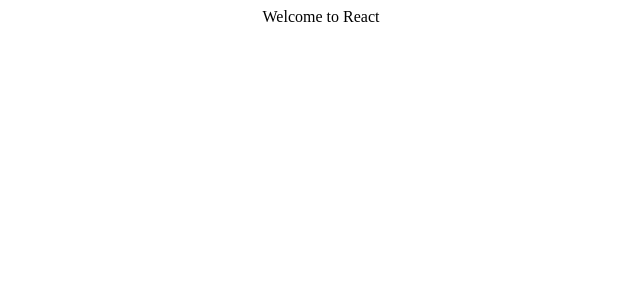
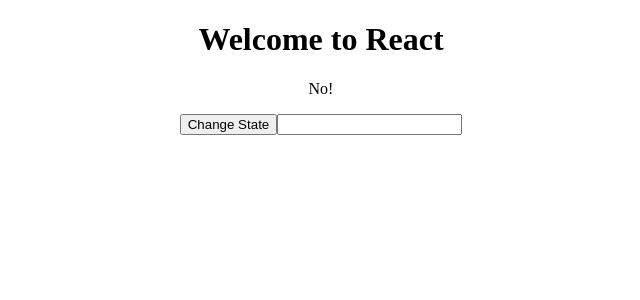
Before and after one commit to pesto-students/exercise-day-14, a React (Create React App) app in the folder Exercises/01-TestBasics/: page / in a window 1280 px wide. Shown: the top 300 px of the page, without its empty margins (319-959 px from the left). Built offline with nearby package versions, Linux system fonts and the light colour scheme; the HTML template or start-up script is replaced by a standard one.

Commit message:
01-TestBasics

```diff
--- a/Exercises/01-TestBasics/src/App.js
+++ b/Exercises/01-TestBasics/src/App.js
@@ -9,10 +9,40 @@
     input: '',
     mainColor: 'blue',
   }
+
+  changeButtonState = () => {
+    this.setState(state => ({
+      on: !state.on,
+    }));
+  }
+
+  changeTitle = (event) => {
+    this.setState({
+      input: event.currentTarget.value,
+    });
+  }
+
+  // eslint-disable-next-line
+  handleStrings(str) {
+    return str.length > 0;
+  }
+
   render() {
     return (
-      <div className="App">
-        Welcome to React
+      <div className={this.state.mainColor}>
+        <h1>
+          Welcome to React
+        </h1>
+
+        <h2>{this.state.input}</h2>
+
+        <p className="button-state">{this.state.on ? 'Yes!' : 'No!'}</p>
+
+        <button onClick={this.changeButtonState}>Change State</button>
+
+        <input type="text" name="heading" onChange={this.changeTitle} value={this.state.input} />
+
+        <Link address="www.google.com" />
       </div>
     );
   }
@@ -20,7 +50,10 @@
 
 export class Link extends Component {
   render() {
-    return null;
+    if (this.props.hide) {
+      return null;
+    }
+    return <a href={this.props.address}>{this.props.children}</a>;
   }
 }
 
```
Also changed, not shown: Exercises/01-TestBasics/src/setupTests.js (+1 -1 lines), 1 other file (tests, documents, lock files or other folders).
